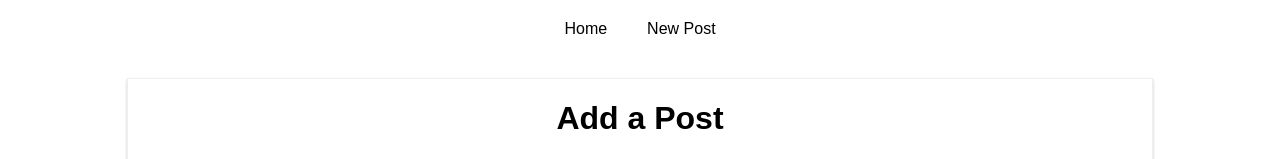
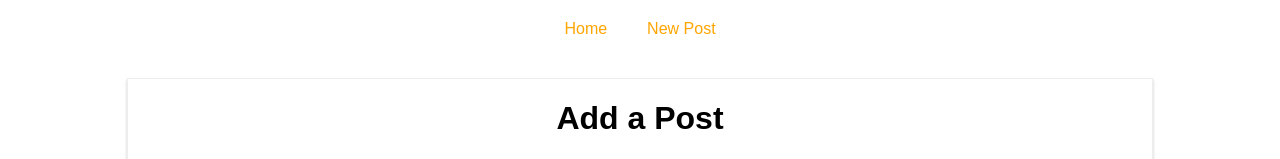
Before and after one commit to Rahul255/quarantine, a React (Create React App) app: page /new-post in a window 1280 px wide. Shown: the top 159 px of the page. Built offline with nearby package versions, Linux system fonts and the light colour scheme.

Commit message:
file added

```diff
--- a/src/containers/Blog/Blog.css
+++ b/src/containers/Blog/Blog.css
@@ -15,6 +15,7 @@
     color: black;
 }
 .Blog a:hover,
+.Blog a:active,
 .Blog a.active {
     color: orange;
 }
--- a/src/containers/Blog/Blog.js
+++ b/src/containers/Blog/Blog.js
@@ -2,7 +2,7 @@
 //import axios from 'axios';
 import './Blog.css';
 import Posts from "./Posts/Posts";
-import { Route,Link } from 'react-router-dom'
+import { Route,NavLink } from 'react-router-dom'
 import NewPost from "./NewPost/NewPost";
 
 class Blog extends Component {
@@ -12,12 +12,12 @@
                 <header>
                     <nav>
                         <ul>
-                            <li><Link to="/">Home</Link></li>
-                            <li><Link to={{
+                            <li><NavLink to="/">Home</NavLink></li>
+                            <li><NavLink to={{
                                 pathname: '/new-post',
                                 hash: '#submit',
                                 search:'?quick-submit=true'
-                            }}>New Post</Link></li>
+                            }}>New Post</NavLink></li>
                         </ul>
                     </nav>
                 </header>
```
